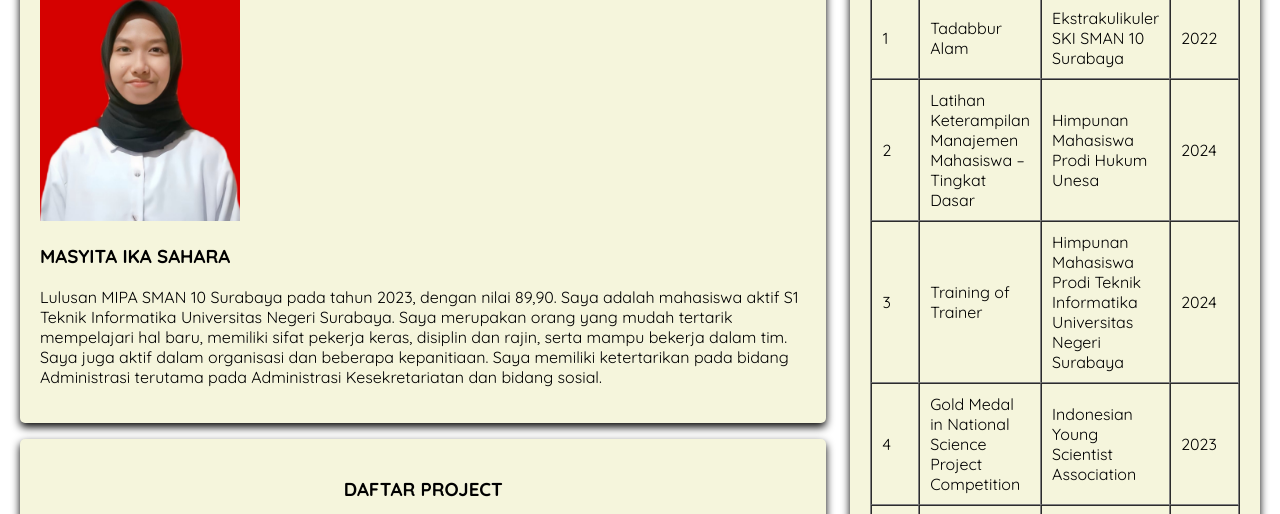
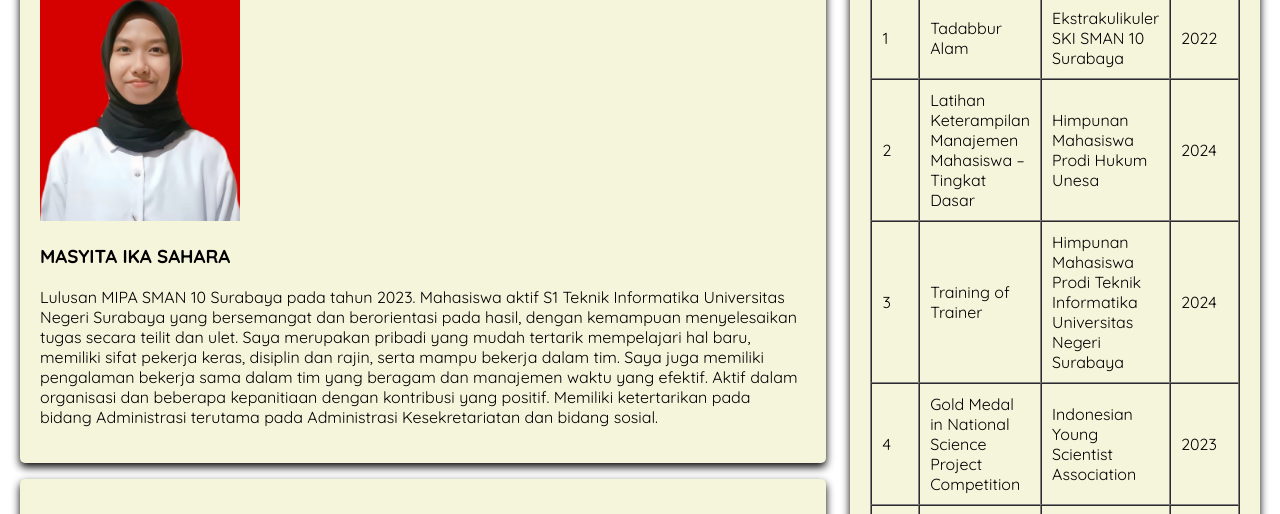
Before and after one commit to syitasahara/profilsyita, a plain HTML site: page index.html in a window 1280 px wide. Shown: the part 276-790 px from the top of the page. Drawn offline with Linux system fonts and the light colour scheme.

Commit message:
update kode baru

```diff
--- a/index.html
+++ b/index.html
@@ -35,10 +35,11 @@
                 <h3 id="profil" align="center">PROFIL SYITA</h3>
                 <img src="FOTO DIRI .jpg" alt="foto profil" width="200px" class="featured-image">
                 <h3>MASYITA IKA SAHARA</h3>
-                <P style="color: rgb(0, 0, 0);">Lulusan MIPA SMAN 10 Surabaya pada tahun 2023, dengan nilai 89,90. Saya adalah mahasiswa
-                    aktif S1 Teknik Informatika Universitas Negeri Surabaya. Saya merupakan orang yang mudah
-                    tertarik mempelajari hal baru, memiliki sifat pekerja keras, disiplin dan rajin, serta mampu bekerja
-                    dalam tim. Saya juga aktif dalam organisasi dan beberapa kepanitiaan. Saya memiliki ketertarikan
+                <P style="color: rgb(0, 0, 0);">Lulusan MIPA SMAN 10 Surabaya pada tahun 2023. Mahasiswa aktif S1 Teknik Informatika
+                    Universitas Negeri Surabaya yang bersemangat dan berorientasi pada hasil, dengan kemampuan menyelesaikan tugas secara
+                    teilit dan ulet. Saya merupakan pribadi yang mudah tertarik mempelajari hal baru, memiliki sifat pekerja keras, disiplin
+                    dan rajin, serta mampu bekerja dalam tim. Saya juga memiliki pengalaman bekerja sama dalam tim yang beragam dan manajemen
+                    waktu yang efektif. Aktif dalam organisasi dan beberapa kepanitiaan dengan kontribusi yang positif. Memiliki ketertarikan
                     pada bidang Administrasi terutama pada Administrasi Kesekretariatan dan bidang sosial.</P>
             </section>
 
--- a/profilsyita.css
+++ b/profilsyita.css
@@ -6,7 +6,7 @@ body {
 
 marquee {
     font-size: 30px;
-    color: brown;
+    color: rgb(146, 103, 54);
 }
 
 header {
```
